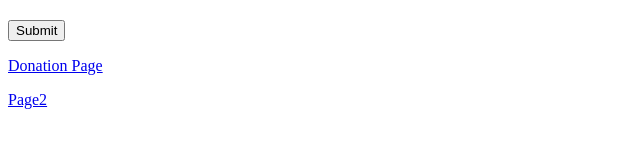
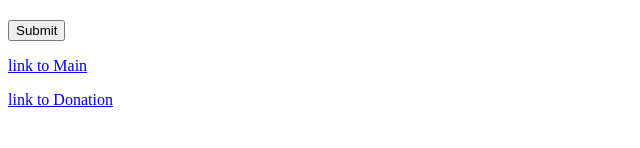
Before and after one commit to PrimeNoodles/Assignment-1, a plain HTML site: page Page2.html in a window 1280 px wide. Shown: the part 298-446 px from the top of the page, without its empty margins (0-640 px from the left). Drawn offline with Linux system fonts and the light colour scheme.

Commit message:
changed link names

```diff
--- a/Page2.html
+++ b/Page2.html
@@ -28,8 +28,8 @@
 
             </form>
         </div>
-        <p><a href="#"> Donation Page </a></p>
-        <p><a href="#"> Page2 </a></p>
+        <p><a href="#"> link to Main</a></p>
+        <p><a href="#"> link to Donation </a></p>
     </body>
 
 </html>
```
